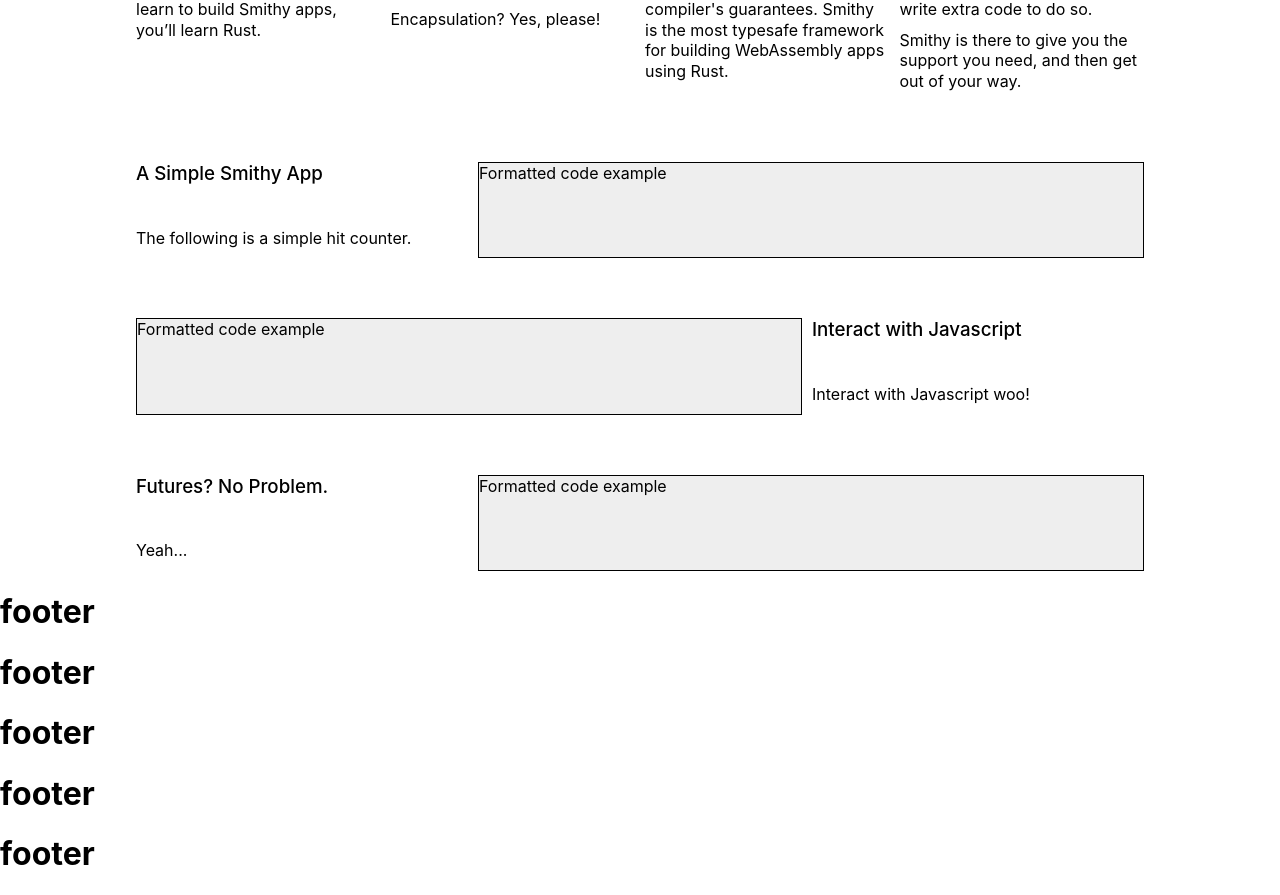
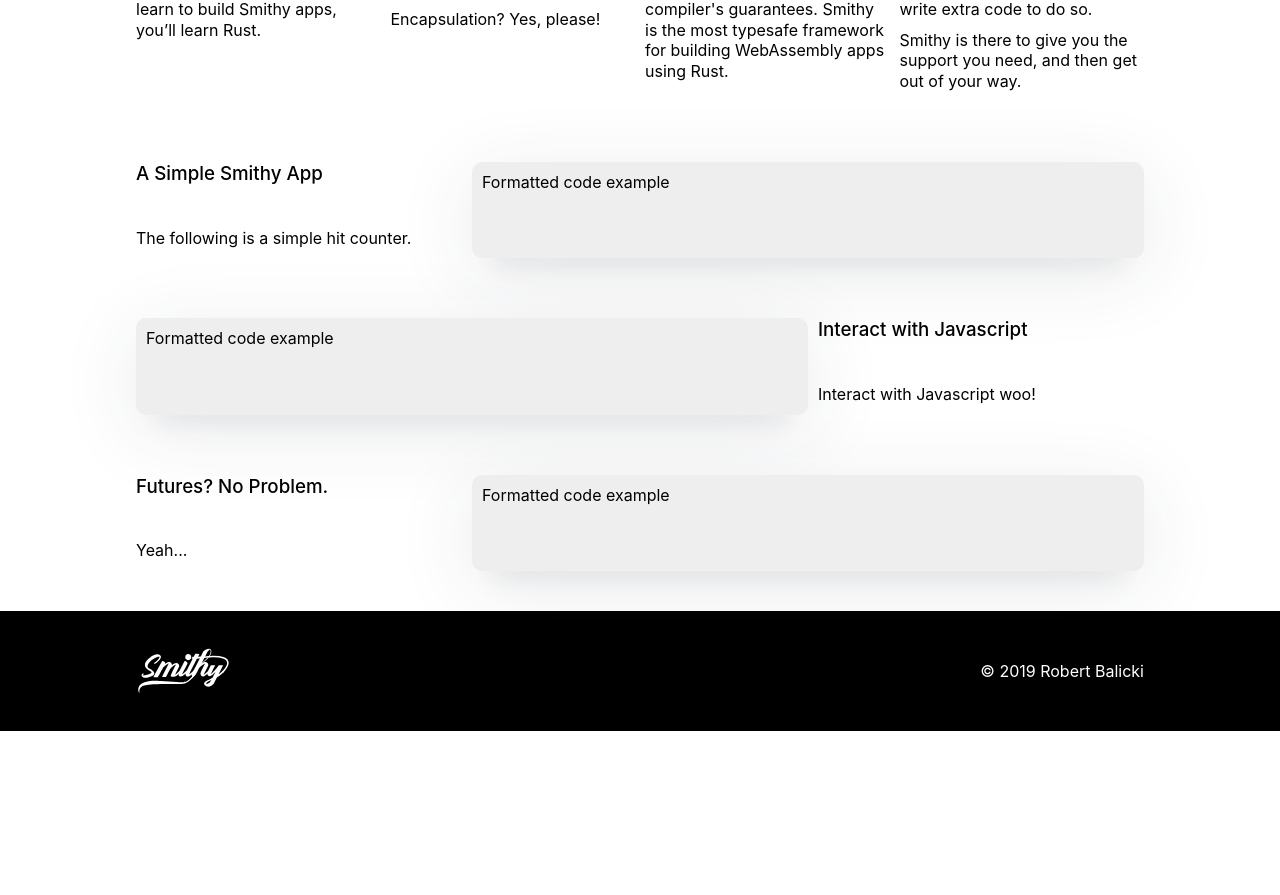
Before and after one commit to rbalicki2/smithy-rs-site-www, a Next.js app: page / in a window 1280 px wide. Shown: the part 601-1496 px from the top of the page. After the commit the page ends 1332 px from the top, so only its background shows below. Built offline with nearby package versions, Linux system fonts and the light colour scheme.

Commit message:
footer etc

```diff
--- a/pages/index.js
+++ b/pages/index.js
@@ -15,6 +15,7 @@
   BodySectionTitle,
   BodyText,
   Flexxor,
+  BOX_SHADOW,
 } from 'src/page-ui';
 
 const PageColumn = styled.div`
@@ -26,7 +27,7 @@
 `;
 
 const CodeExample = styled.div`
-  border: 1px solid black;
+  box-shadow: ${BOX_SHADOW};
   background-color: #EEE;
   align-self: stretch;
   flex: 2;
@@ -34,7 +35,9 @@
   &:last-child {
     margin-right: 0;
   }
-`
+  border-radius: 10px;
+  padding: 10px;
+`;
 
 export default class Index extends Component {
   static async getInitialProps({ asPath }) {
--- a/src/Footer/index.js
+++ b/src/Footer/index.js
@@ -1,9 +1,28 @@
 import React from 'react';
+import styled from 'styled-components';
 
-export default () => <>
-  <h1>footer</h1>
-  <h1>footer</h1>
-  <h1>footer</h1>
-  <h1>footer</h1>
-  <h1>footer</h1>
-</>;
+import { colors } from 'src/style-constants';
+import {
+  Flexxor,
+  Container,
+} from 'src/page-ui';
+import Logo from 'src/SmithyLogo';
+
+const Footer = styled.div`
+  margin-top: 40px;
+  min-height: 120px;
+  background-color: ${colors.BLACK};
+  color: white;
+  display: flex;
+  flex-direction: column;
+  justify-content: center;
+`;
+
+export default () => <Footer>
+  <Container>
+    <Flexxor>
+      <Logo />
+      <div>&copy; 2019 Robert Balicki</div>
+    </Flexxor>
+  </Container>
+</Footer>;
--- a/src/Header/index.js
+++ b/src/Header/index.js
@@ -3,7 +3,7 @@
 import Link from 'next/link';
 import styled, { createGlobalStyle } from 'styled-components';
 import { Flexxor, Container } from 'src/page-ui';
-import Logo from './logo.svg';
+import Logo from 'src/SmithyLogo';
 
 import { breakpointInfo, colors } from 'src/style-constants';
 import { BOX_SHADOW } from 'src/page-ui';
@@ -35,10 +35,6 @@
 `;
 
 const LOGO_MAX_HEIGHT = 50;
-// const Logo = styled.img`
-//   max-height: ${LOGO_MAX_HEIGHT}px;
-//   margin-right: 40px;
-// `;
 
 const BaseLink = styled.a`
   transition: 200ms color ease;
@@ -82,7 +78,7 @@
   }
 `;
 
-const LogoLink = styled(BaseLink)`line-height: 1px; cursor: pointer;`;
+const LogoLink = styled(BaseLink)`line-height: 1px; cursor: pointer; padding-left: 0;`;
 
 const pathMatches = (path, target) => path.startsWith(target);
 
@@ -94,7 +90,7 @@
         <HeaderLeftSide>
           <Link href="/">
             <LogoLink isCurrent={path === '/'}>
-              <Logo style={{ height: LOGO_MAX_HEIGHT }} />
+              <Logo />
             </LogoLink>
           </Link>
           <Link href="/features">
--- /dev/null
+++ b/src/SmithyLogo/index.js
@@ -0,0 +1,4 @@
+import React from 'react';
+import Logo from './logo.svg';
+
+export default () => <Logo style={{ height: 50 }} />;
```
Also changed, not shown: src/features/PartsOfASmithyApp/partsOfApp.js (+11 -3 lines), src/SmithyLogo/logo.svg (renamed from src/Header/logo.svg).
